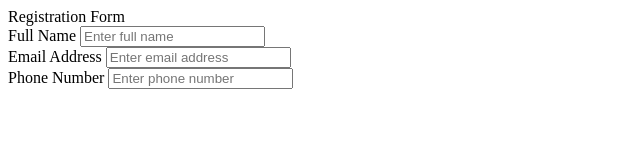
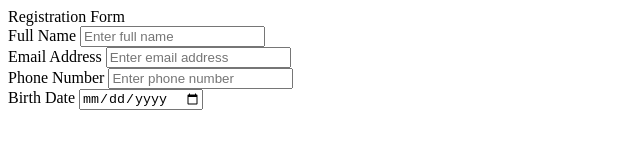
Before and after one commit to lanieh8/basic-form, a plain HTML site: page index.html in a window 1280 px wide. Shown: the whole page, without its empty margins (0-640 px from the left). Drawn offline with Linux system fonts and the light colour scheme.

Commit message:
Add label and input for birth date to form
Added birth date field with label and date input to the form.

```diff
--- a/index.html
+++ b/index.html
@@ -24,6 +24,11 @@
                 <label>Phone Number</label>
                 <input type="number" placeholder="Enter phone number"/>
             </div>
+
+            <div class="input-box">
+                <label>Birth Date</label>
+                <input type="date" placeholder="Enter birth date"/>
+            </div>
         </form>
     </section>
 </body>
```
